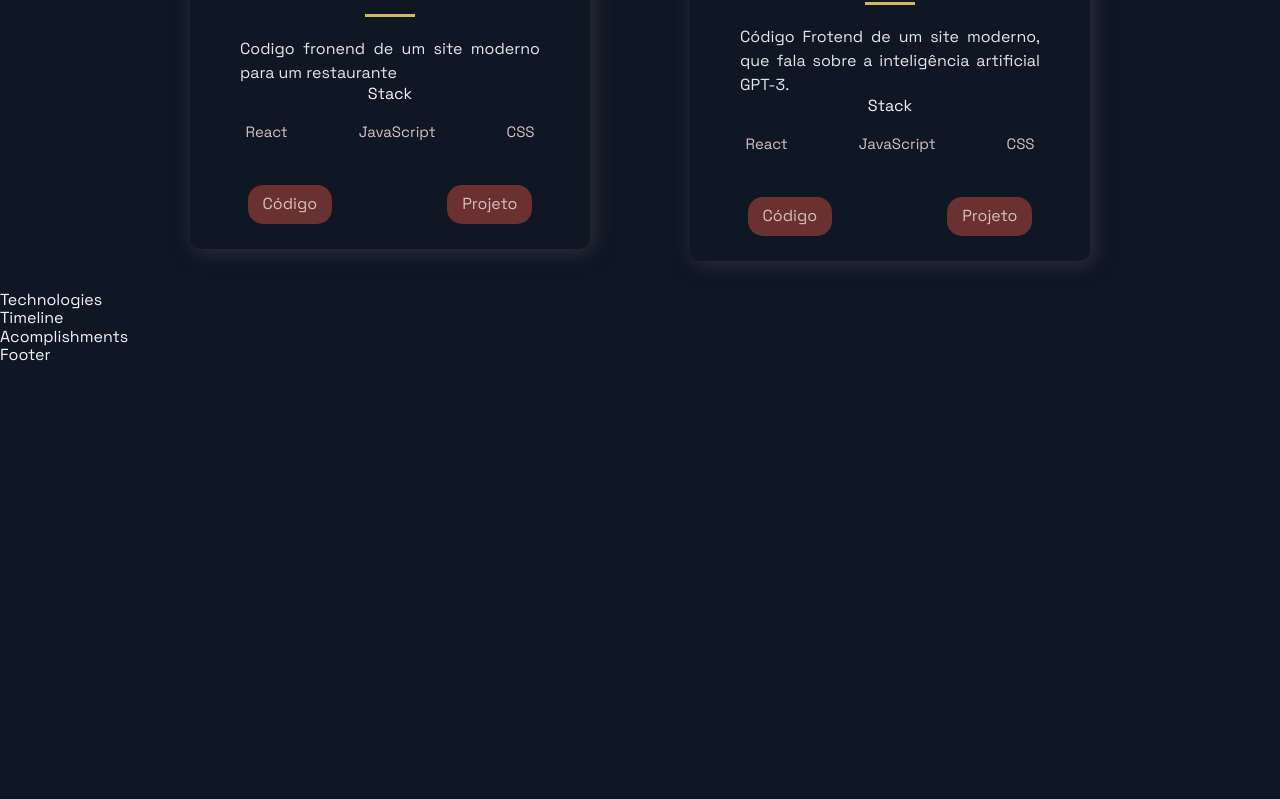
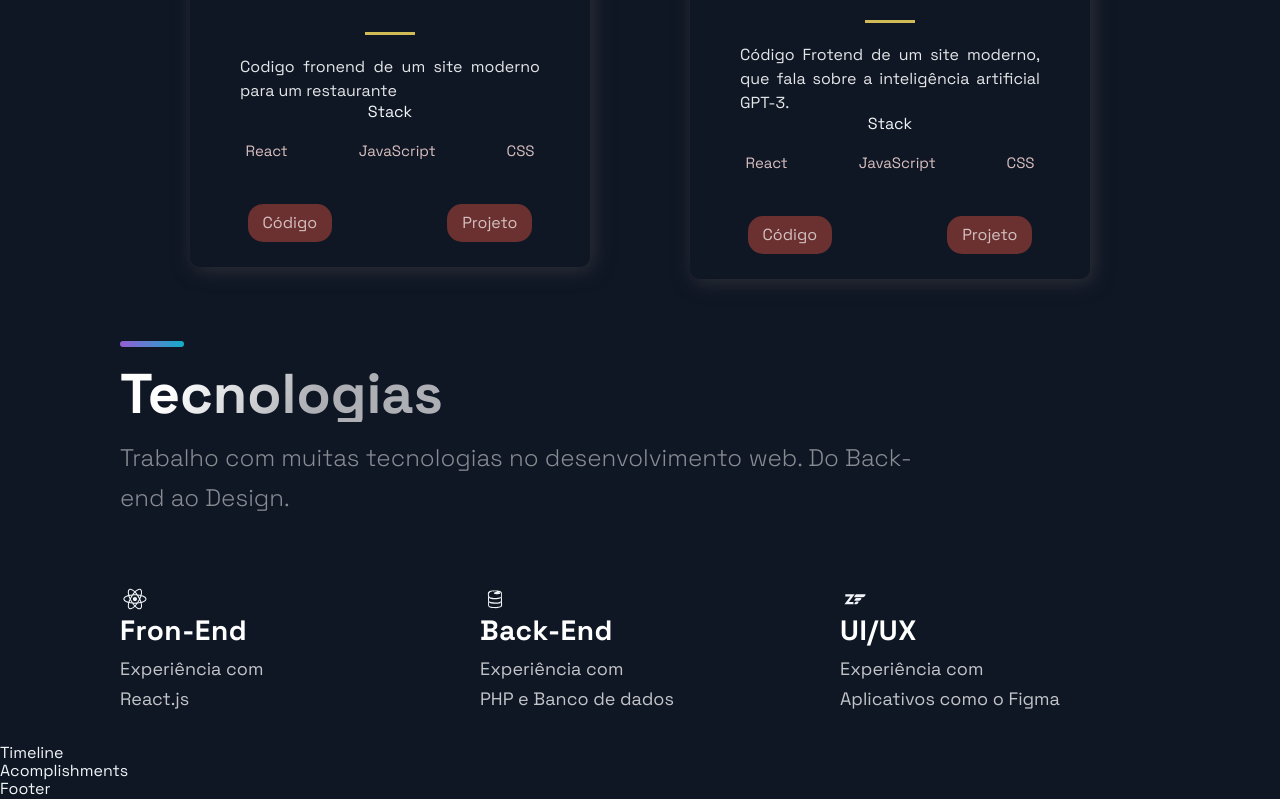
Before and after one commit to Sofia-Magalhaes/portfolio-sofia, a Next.js app: page / in a window 1280 px wide. Shown: the part 977-1776 px from the top of the page. Before the commit the page ends 1342 px from the top, so only its background shows below. Built offline with nearby package versions, Linux system fonts and the light colour scheme.

Commit message:
Tecnologias

```diff
--- a/src/components/Header/Header.js
+++ b/src/components/Header/Header.js
@@ -10,7 +10,7 @@ const Header = () =>  (
     <Div1>
       <Link href="/">
         <a style={{display:'flex', alignItems:'center', color:'white', marginBottom: '20px'}}>
-          <DiCssdeck size='3rem'/> <Span>Portfólio</Span>
+          <DiCssdeck size='3rem'/> <Span>Portfólio Sofia</Span>
         </a>
       </Link>
     </Div1>
--- a/src/components/Projects/Projects.js
+++ b/src/components/Projects/Projects.js
@@ -8,6 +8,7 @@ import { projects } from '../../constants/constants';
 const Projects = () => (
   <Section nopadding id='projetos'>
     <SectionDivider />
+    <br />
     <SectionTitle>Projetos</SectionTitle>
     <GridContainer>
       {projects.map(({id, image, title, description, tags, source, visit}) => (
--- a/src/components/Technologies/Technologies.js
+++ b/src/components/Technologies/Technologies.js
@@ -4,9 +4,47 @@ import { Section, SectionDivider, SectionText, SectionTitle } from '../../styles
 import { List, ListContainer, ListItem, ListParagraph, ListTitle } from './TechnologiesStyles';
 
 const Technologies = () =>  (
-  <div>
-    Technologies
-  </div>
+  <Section id='tecnologias'>
+    <SectionDivider />
+    <br />
+    <SectionTitle>Tecnologias</SectionTitle>
+    <SectionText>
+      Trabalho com muitas tecnologias no desenvolvimento web.
+      Do Back-end ao Design.
+    </SectionText>
+    <List>
+      <ListItem>
+        <DiReact size='3rem'/>
+        <ListContainer>
+          <ListTitle>Fron-End</ListTitle>
+          <ListParagraph>
+            Experiência com <br />
+            React.js
+          </ListParagraph>
+        </ListContainer>
+      </ListItem>
+      <ListItem>
+        <DiFirebase size='3rem'/>
+        <ListContainer>
+          <ListTitle>Back-End</ListTitle>
+          <ListParagraph>
+            Experiência com <br />
+            PHP e Banco de dados
+          </ListParagraph>
+        </ListContainer>
+      </ListItem>
+      <ListItem>
+        <DiZend size='3rem'/>
+        <ListContainer>
+          <ListTitle>UI/UX</ListTitle>
+          <ListParagraph>
+            Experiência com <br />
+            Aplicativos como o Figma
+          </ListParagraph>
+        </ListContainer>
+      </ListItem>
+    </List>
+  </Section>
 );
 
 export default Technologies;
```
